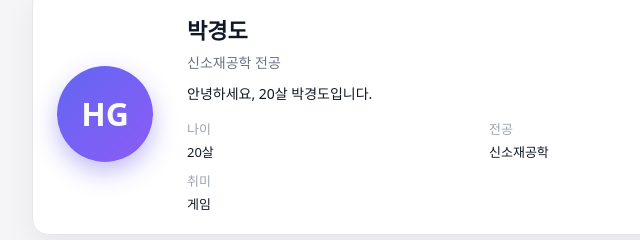
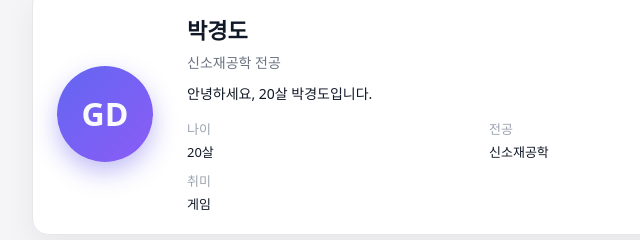
Before and after one commit to qkrrudeh/qkrrudeh.github.io, a plain HTML site: page index.html in a window 1280 px wide. Shown: the part 139-379 px from the top of the page, 224-864 px from the left. Drawn offline with Linux system fonts and the light colour scheme.

Commit message:
Update index.html

```diff
--- a/index.html
+++ b/index.html
@@ -15,7 +15,7 @@
         <main class="container">
             <section class="profile-card">
                 <div class="profile-left">
-                    <div class="avatar"><span>HG</span></div>
+                    <div class="avatar"><span>GD</span></div>
                 </div>
                 <div class="profile-right">
                     <h2>박경도</h2>
@@ -64,4 +64,5 @@
 
     </div>
 </body>
+
 </html>
```
